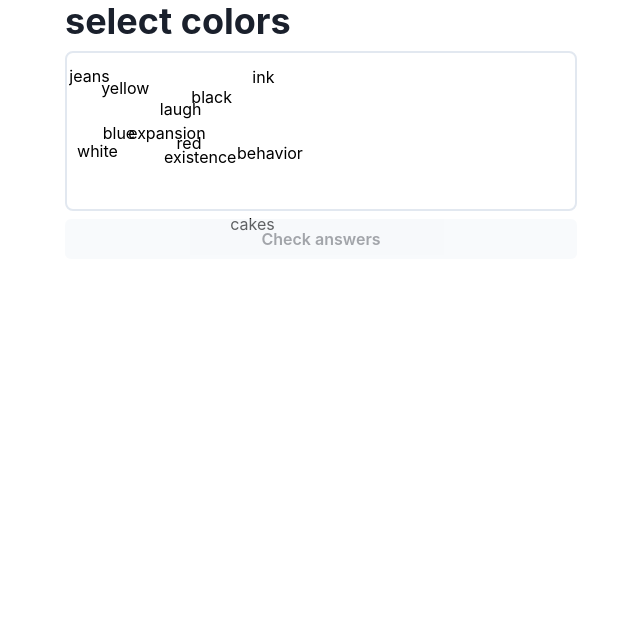
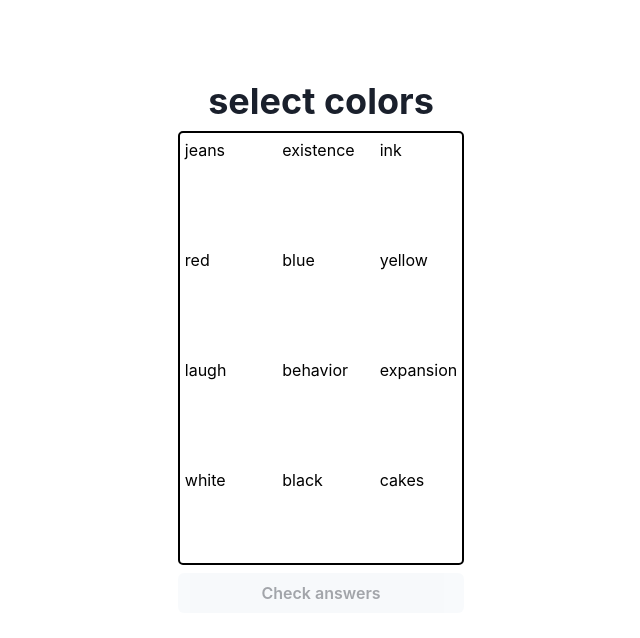
Before and after one commit to precel120/word-cloud, a React (Create React App) app: page /game in a window 1280 px wide. Shown: the top 638 px of the page, without its empty margins (319-959 px from the left). Built offline with nearby package versions, Linux system fonts and the light colour scheme.

Commit message:
Added grid WIP

```diff
--- a/src/App.css
+++ b/src/App.css
@@ -1,38 +1,3 @@
 .App {
   text-align: center;
 }
-
-.App-logo {
-  height: 40vmin;
-  pointer-events: none;
-}
-
-@media (prefers-reduced-motion: no-preference) {
-  .App-logo {
-    animation: App-logo-spin infinite 20s linear;
-  }
-}
-
-.App-header {
-  background-color: #282c34;
-  min-height: 100vh;
-  display: flex;
-  flex-direction: column;
-  align-items: center;
-  justify-content: center;
-  font-size: calc(10px + 2vmin);
-  color: white;
-}
-
-.App-link {
-  color: #61dafb;
-}
-
-@keyframes App-logo-spin {
-  from {
-    transform: rotate(0deg);
-  }
-  to {
-    transform: rotate(360deg);
-  }
-}
--- a/src/index.css
+++ b/src/index.css
@@ -1,5 +1,6 @@
 body {
   margin: 0;
+  box-sizing: border-box;
   font-family: -apple-system, BlinkMacSystemFont, 'Segoe UI', 'Roboto', 'Oxygen',
     'Ubuntu', 'Cantarell', 'Fira Sans', 'Droid Sans', 'Helvetica Neue',
     sans-serif;
--- a/src/views/game-view/index.css
+++ b/src/views/game-view/index.css
@@ -0,0 +1,12 @@
+.wrapper {
+    display: grid;
+    border: black solid 2px;
+    border-radius: 5px;
+    grid-template-columns: repeat(3, 1fr);
+    grid-gap: 10px;
+    grid-auto-rows: minmax(100px, auto);
+}
+
+.wrapper > p {
+    margin: 5px;
+}
--- a/src/views/game-view/index.tsx
+++ b/src/views/game-view/index.tsx
@@ -1,16 +1,16 @@
 import * as React from "react";
 import { Heading, Center, Stack, Box, Button, Text } from "@chakra-ui/react";
 import { Navigate } from "react-router-dom";
-import { GameData, Word, Position } from "./types";
+import { GameData, Word } from "./types";
 import { useDispatch } from "react-redux";
 import { setScore } from "../../redux/slice";
+import "./index.css";
 
 const GameView = () => {
   const [question, setQuestion] = React.useState<string>();
   const [goodWords, setGoodWords] = React.useState<string[]>([]);
   const [allWords, setAllWords] = React.useState<Word[]>([]);
   const [selectedWords, setSelectedWords] = React.useState<string[]>([]);
-  const [positions, setPositions] = React.useState<Position[]>([]);
   const [isSubmitted, setIsSubmitted] = React.useState(false);
   const [isFinished, setIsFinished] = React.useState(false);
 
@@ -38,21 +38,14 @@ const GameView = () => {
       setGoodWords(good_words);
 
       let temp: Word[] = [];
-      let tempPositions: Position[] = [];
 
       all_words.forEach((word, index) => {
         temp.push({
           word,
           color: "black",
-          position: { left: Math.random() * 200, top: Math.random() * 200 },
-        });
-        tempPositions.push({
-          left: temp[index].position.left,
-          top: temp[index].position.top,
         });
       });
       setAllWords(temp);
-      setPositions(tempPositions);
     })();
   }, []);
 
@@ -95,6 +88,7 @@ const GameView = () => {
     });
     setIsSubmitted(true);
   };
+
   const handleFinishGame = () => {
     const correctAnswers = goodWords.filter((word) =>
       selectedWords.includes(word)
@@ -116,25 +110,15 @@ const GameView = () => {
   };
 
   return (
-    <Center>
+    <Center marginTop="10vh">
       <Stack>
-        <Heading>{question}</Heading>
-        <Box
-          borderWidth="2px"
-          borderRadius="lg"
-          color="black"
-          position="relative"
-          height="20vh"
-          width="40vw"
-        >
-          {allWords.map(({ word, color, position }) => (
+        <Heading textAlign="center">{question}</Heading>
+        <Box className="wrapper">
+          {allWords.map(({ word, color }) => (
             <Text
-              position="absolute"
-              left={position.left}
-              top={position.top}
+              color={color}
+              cursor="pointer"
               key={word}
-              cursor="pointer"
-              color={color}
               onClick={handleWordClick}
             >
               {word}
```
Also changed, not shown: src/views/game-view/types.ts (+0 -8 lines).
